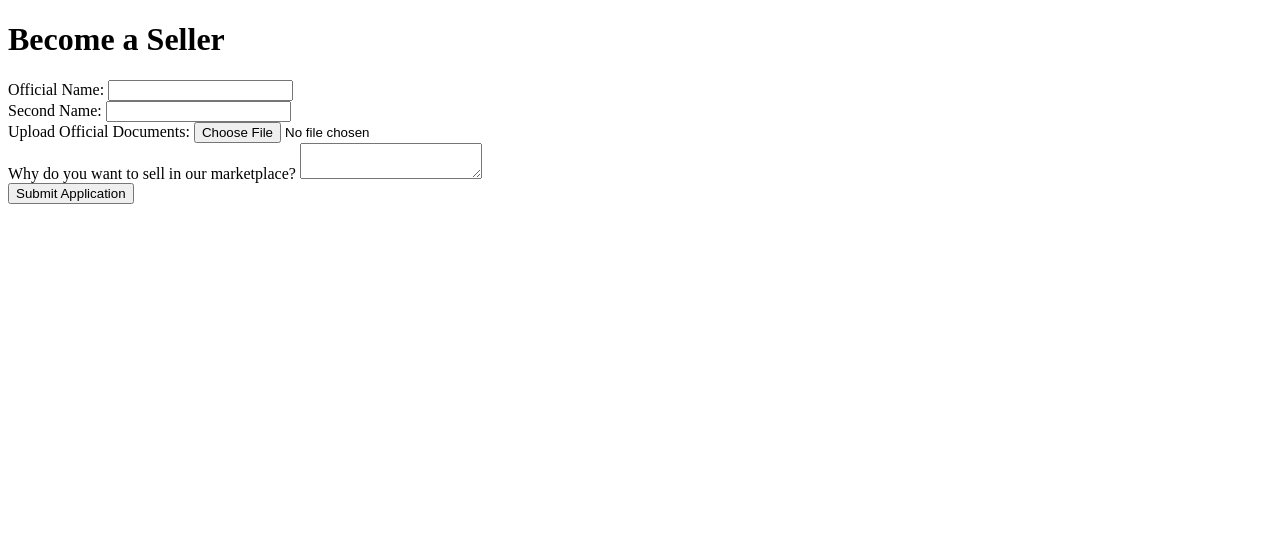
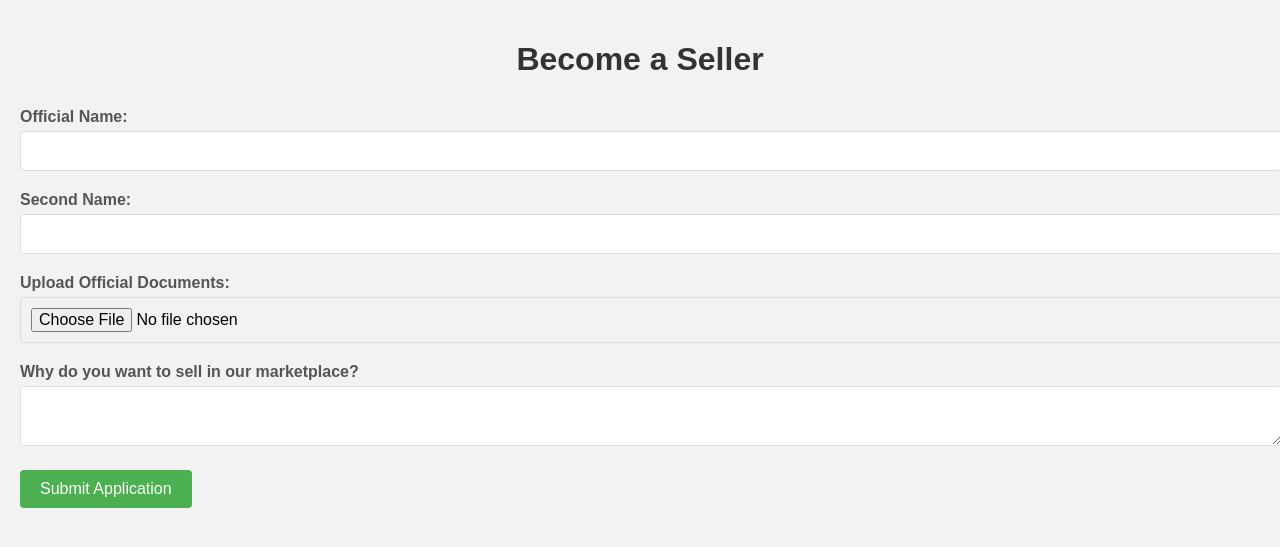
Before and after one commit to Ahmed-Taha-Dahmoul/market-place, a Django app: page /seller/become_seller/ in a window 1280 px wide. Shown: the top 547 px of the page. Run offline with Django 4.2, Linux system fonts and the light colour scheme; the visitor is signed in with stand-in values (Sample User, id 1); data comes from the database, SQL or seed files in the repository; data that the repository does not hold is empty.

Commit message:
Update become_seller.html

```diff
--- a/seller/templates/become_seller.html
+++ b/seller/templates/become_seller.html
@@ -2,7 +2,83 @@
 <html>
 <head>
   <title>Become a Seller</title>
-  <!-- Include any necessary CSS -->
+  <style>
+    /* CSS Styles */
+    body {
+      font-family: Arial, sans-serif;
+      background-color: #f2f2f2;
+      margin: 0;
+      padding: 20px;
+    }
+
+    h1 {
+      color: #333;
+      text-align: center;
+      margin-bottom: 30px;
+    }
+
+    .form-group {
+      margin-bottom: 20px;
+    }
+
+    label {
+      display: block;
+      margin-bottom: 5px;
+      color: #555;
+      font-weight: bold;
+    }
+
+    input[type="text"],
+    input[type="file"],
+    textarea {
+      width: 100%;
+      padding: 10px;
+      font-size: 16px;
+      border: 1px solid #ddd;
+      border-radius: 4px;
+      transition: border-color 0.3s ease;
+    }
+
+    input[type="text"]:focus,
+    input[type="file"]:focus,
+    textarea:focus {
+      outline: none;
+      border-color: #4CAF50;
+    }
+
+    .btn {
+      display: inline-block;
+      padding: 10px 20px;
+      font-size: 16px;
+      text-align: center;
+      text-decoration: none;
+      background-color: #4CAF50;
+      color: #fff;
+      border: none;
+      border-radius: 4px;
+      cursor: pointer;
+      transition: background-color 0.3s ease;
+    }
+
+    .btn:hover {
+      background-color: #45a049;
+    }
+  </style>
+  <script>
+    // JavaScript to show file preview
+    function showFilePreview(input) {
+      if (input.files && input.files[0]) {
+        var reader = new FileReader();
+
+        reader.onload = function(e) {
+          var preview = document.getElementById("file-preview");
+          preview.innerHTML = '<img src="' + e.target.result + '" alt="File Preview" style="max-width: 100%; max-height: 200px;">';
+        };
+
+        reader.readAsDataURL(input.files[0]);
+      }
+    }
+  </script>
 </head>
 <body>
   <h1>Become a Seller</h1>
@@ -11,21 +87,22 @@
     {% csrf_token %}
     <div class="form-group">
       <label for="official-name">Official Name:</label>
-      <input type="text" name="official_name" id="official-name" class="form-control" required>
+      <input type="text" name="official_name" id="official-name" required>
     </div>
     <div class="form-group">
       <label for="second-name">Second Name:</label>
-      <input type="text" name="second_name" id="second-name" class="form-control" required>
+      <input type="text" name="second_name" id="second-name" required>
     </div>
     <div class="form-group">
       <label for="documents">Upload Official Documents:</label>
-      <input type="file" name="documents" id="documents" class="form-control-file" required>
+      <input type="file" name="documents" id="documents" onchange="showFilePreview(this);" required>
     </div>
+    <div class="form-group" id="file-preview"></div>
     <div class="form-group">
       <label for="description">Why do you want to sell in our marketplace?</label>
-      <textarea name="description" id="description" class="form-control" required></textarea>
+      <textarea name="description" id="description" required></textarea>
     </div>
-    <button type="submit" class="btn btn-primary">Submit Application</button>
+    <button type="submit" class="btn">Submit Application</button>
   </form>
 </body>
 </html>
```
